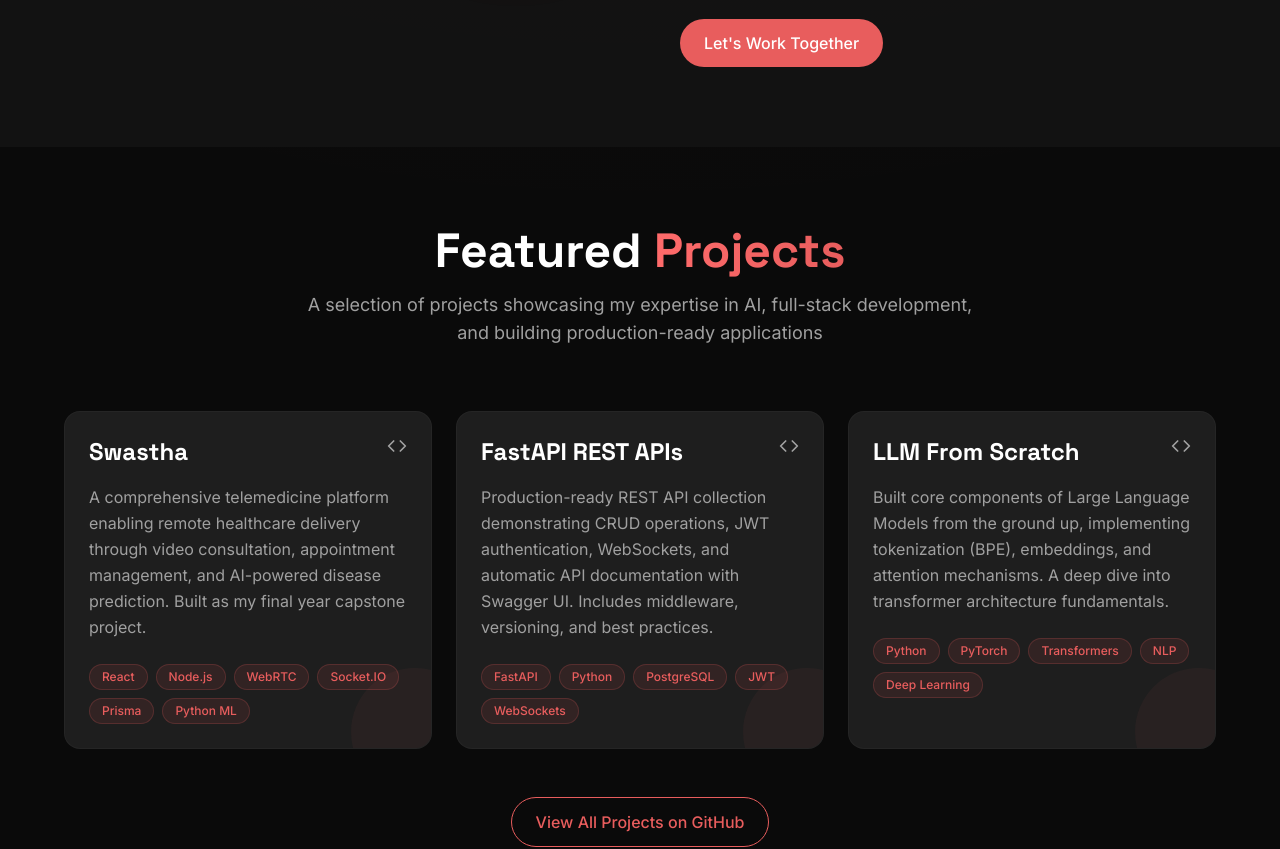
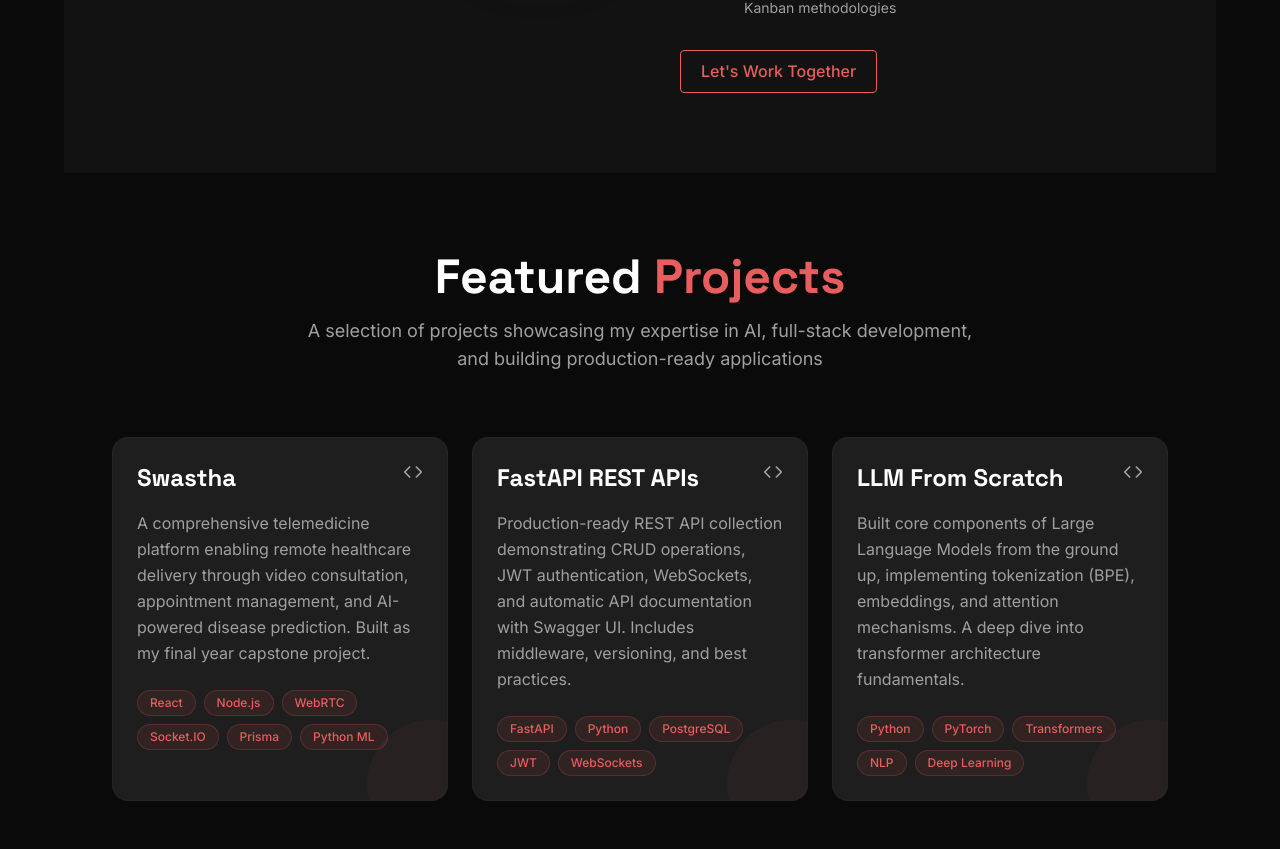
Before and after one commit to nushant22/Portfolio, a Next.js app: page / in a window 1280 px wide. Shown: the part 1583-2432 px from the top of the page. Built offline with nearby package versions, Linux system fonts and the light colour scheme.

Commit message:
style: update global styles for minimal aesthetic

```diff
--- a/app/globals.css
+++ b/app/globals.css
@@ -13,11 +13,8 @@
 
   body {
     @apply bg-background text-text-primary antialiased;
-    background-image: radial-gradient(
-      circle at 50% 0%,
-      rgba(232, 93, 93, 0.05) 0%,
-      transparent 50%
-    );
+    font-size: 16px;
+    line-height: 1.6;
   }
 
   h1,
@@ -28,46 +25,57 @@
   h6 {
     @apply font-display font-bold;
   }
+
+  input[type="text"],
+  input[type="email"],
+  textarea {
+    @apply border-0;
+  }
+
+  input[type="text"]:focus,
+  input[type="email"]:focus,
+  textarea:focus {
+    border: none !important;
+    outline: none !important;
+    box-shadow: none !important;
+    ring: 0 !important;
+  }
 }
 
 @layer components {
   .section-container {
-    @apply mx-auto max-w-7xl px-6 py-20 md:px-12 lg:px-16;
+    @apply mx-auto max-w-6xl px-6 py-16 md:px-12 md:py-20;
   }
 
   .gradient-text {
-    @apply bg-gradient-to-r from-accent-light to-accent bg-clip-text text-transparent;
-  }
-
-  .card-hover {
-    @apply transition-all duration-300 hover:scale-[1.02] hover:shadow-lg hover:shadow-accent/10;
+    @apply text-accent;
   }
 
   .btn-primary {
-    @apply inline-flex items-center gap-2 rounded-full bg-accent px-6 py-3 font-medium text-white transition-all hover:bg-accent-light hover:shadow-lg hover:shadow-accent/30;
+    @apply inline-flex items-center gap-2 rounded px-5 py-2 font-medium text-accent border border-accent transition-all hover:bg-accent hover:text-white;
   }
 
   .btn-secondary {
-    @apply inline-flex items-center gap-2 rounded-full border border-accent px-6 py-3 font-medium text-accent transition-all hover:bg-accent hover:text-white;
+    @apply inline-flex items-center gap-2 rounded px-5 py-2 font-medium text-text-secondary border border-text-muted/30 transition-all hover:border-accent hover:text-accent;
   }
 }
 
 /* Custom scrollbar */
 ::-webkit-scrollbar {
-  width: 10px;
+  width: 8px;
 }
 
 ::-webkit-scrollbar-track {
-  background: #1a1a1a;
+  background: #0a0a0a;
 }
 
 ::-webkit-scrollbar-thumb {
-  background: #e85d5d;
-  border-radius: 5px;
+  background: #666666;
+  border-radius: 4px;
 }
 
 ::-webkit-scrollbar-thumb:hover {
-  background: #ff6b6b;
+  background: #e85d5d;
 }
 
 /* Selection */
```
